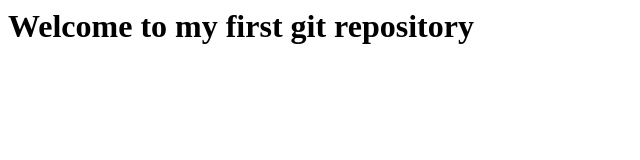
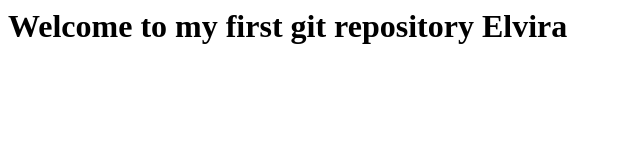
Before and after one commit to 3mary/Test-VirginPulse, a plain HTML site: page index.html in a window 1280 px wide. Shown: the whole page, without its empty margins (0-640 px from the left). Drawn offline with Linux system fonts and the light colour scheme.

Commit message:
Update index.html
hehe

```diff
--- a/index.html
+++ b/index.html
@@ -1,3 +1,4 @@
 <h1>
 Welcome to my first git repository
+  Elvira
 </h1>
```
